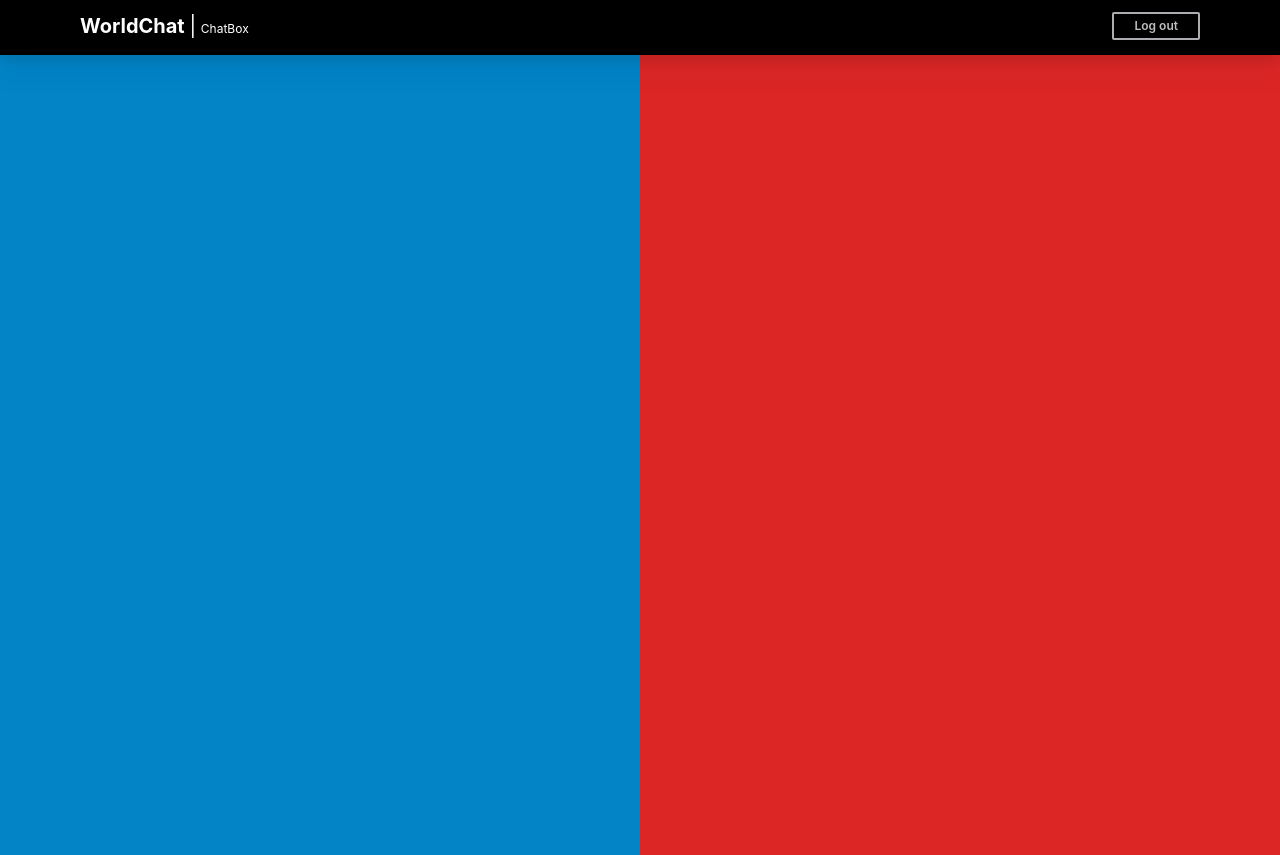
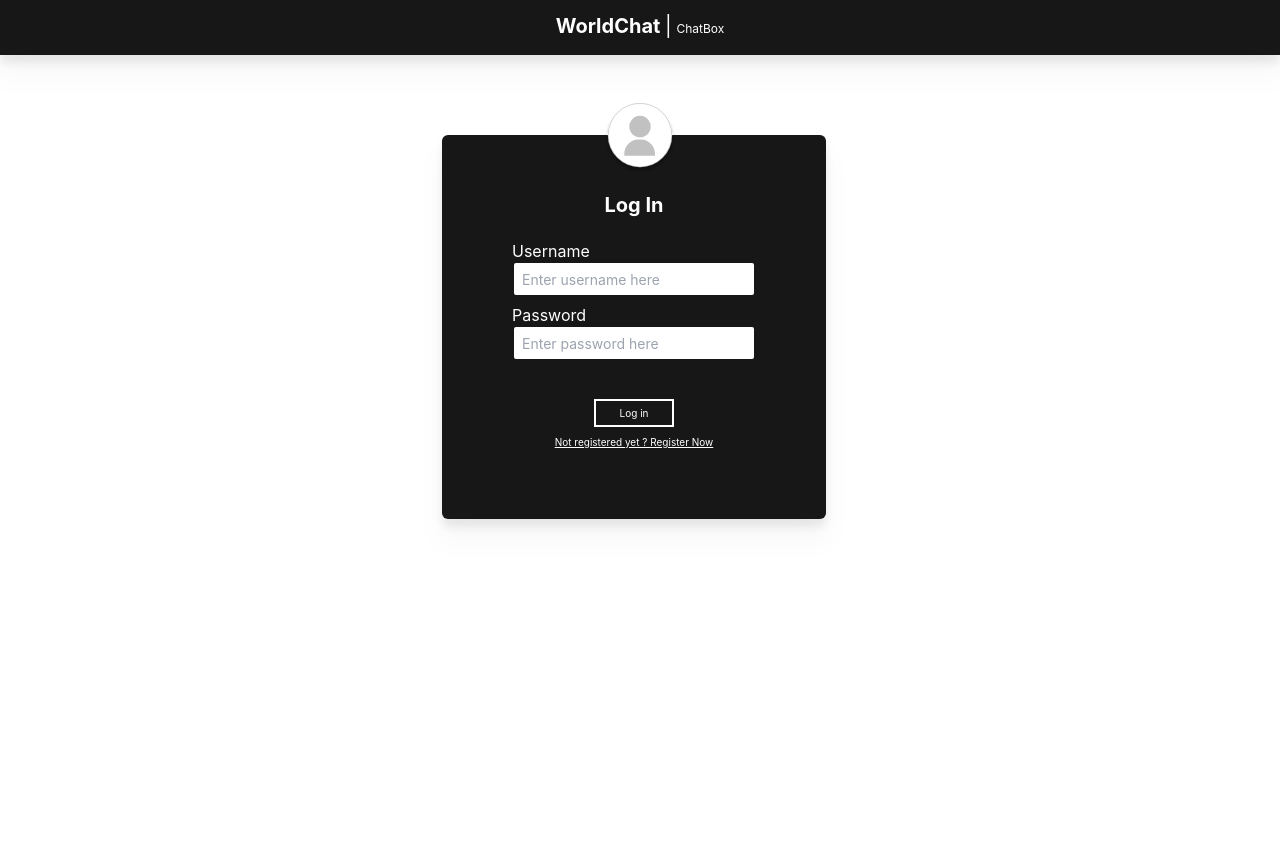
Before and after one commit to nic5694/ChatRoom, a React (Create React App) app in the folder frontend/chatroomfrontend/: page / in a window 1280 px wide. After the commit the page ends 800 px from the top, so only its background shows below. Built offline with nearby package versions, Linux system fonts and the light colour scheme.

Commit message:
test UI design on Nicholas computer

```diff
--- a/frontend/chatroomfrontend/src/App.js
+++ b/frontend/chatroomfrontend/src/App.js
@@ -12,9 +12,9 @@ function App() {
   return (
     <div>
 
-      <LoggedInPage></LoggedInPage>
+      {/*<LoggedInPage></LoggedInPage>*/}
 
-      {/*page == 0? <LoginPage setRegisterPage={setPage}></LoginPage> : <RegistrationPage setLoginPage={setPage}></RegistrationPage>*/}
+      {page == 0? <LoginPage setRegisterPage={setPage}></LoginPage> : <RegistrationPage setLoginPage={setPage}></RegistrationPage>}
 
     </div>
   );
```
